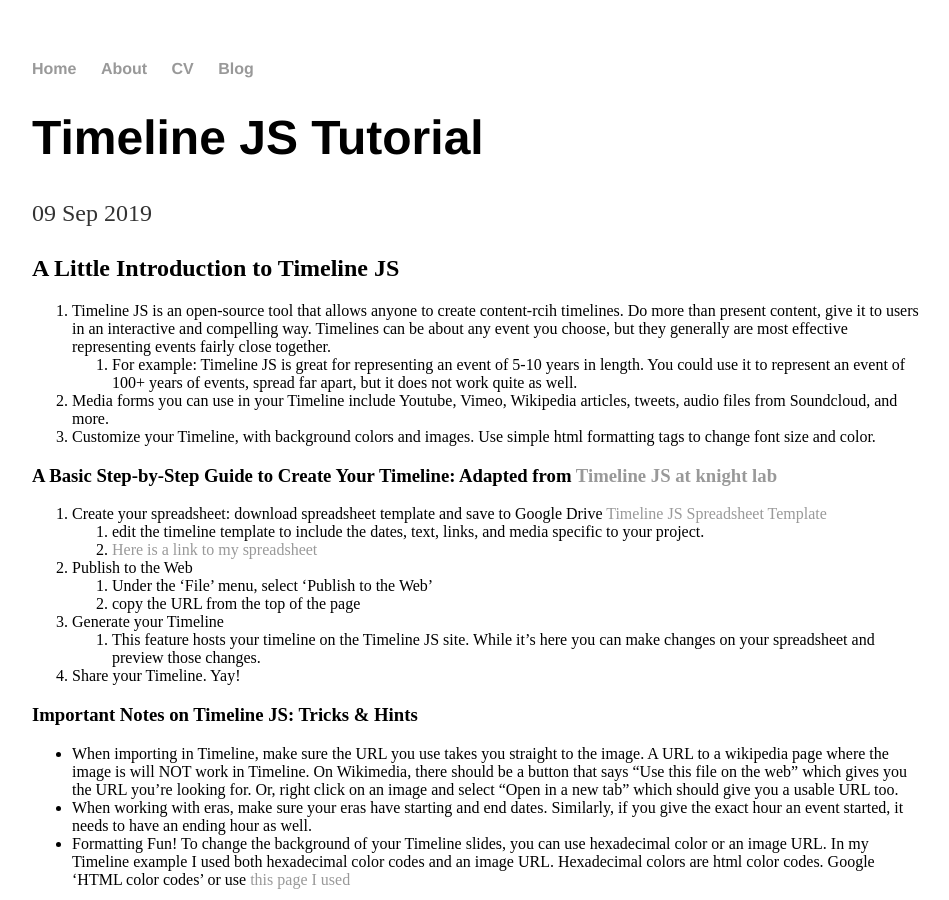
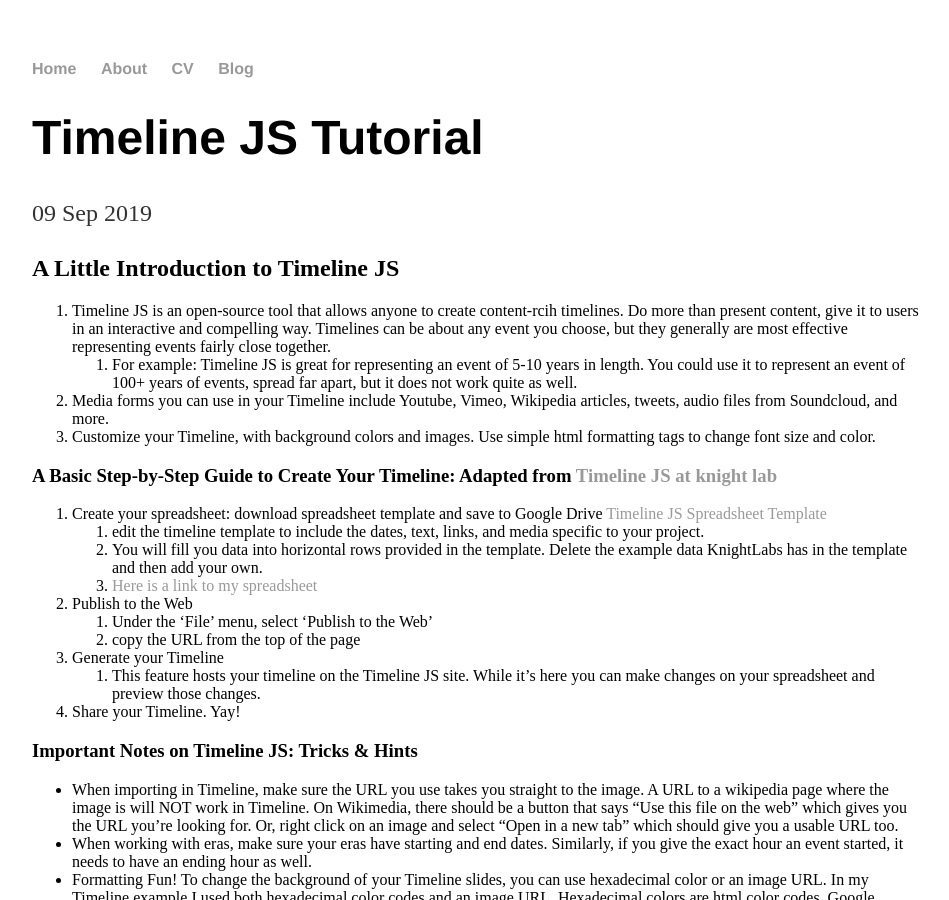
Before and after one commit to HannahEnsignGeorge/HannahEnsignGeorge.github.io, a Jekyll site: the page built from _posts/2019-09-09-Timeline-JS-Tutorial.md, in a window 1280 px wide and 900 px high. Shown: the whole window, without its empty margins (160-1109 px from the left). Built offline with Jekyll 4.4.1, drawn with Linux system fonts in a browser that asks for light colours.

Commit message:
Update 2019-09-09-Timeline-JS-Tutorial.md

```diff
--- a/_posts/2019-09-09-Timeline-JS-Tutorial.md
+++ b/_posts/2019-09-09-Timeline-JS-Tutorial.md
@@ -15,7 +15,8 @@
 
 1. Create your spreadsheet: download spreadsheet template and save to Google Drive [Timeline JS Spreadsheet Template](https://docs.google.com/spreadsheets/d/1L-BYrNCEAcSwn8Rr91uiYwee7VD-pK4x38auquRepm0/edit#gid=0)
     1. edit the timeline template to include the dates, text, links, and media specific to your project.
-    2. [Here is a link to my spreadsheet](https://docs.google.com/spreadsheets/d/1G_DhfiS3g_mIs-lPvuATjqSIDCgRX5gSK9W4pY1SeA0/edit#gid=0)
+    2. You will fill you data into horizontal rows provided in the template. Delete the example data KnightLabs has in the template and then add your own.
+    3. [Here is a link to my spreadsheet](https://docs.google.com/spreadsheets/d/1G_DhfiS3g_mIs-lPvuATjqSIDCgRX5gSK9W4pY1SeA0/edit#gid=0)
 
 2. Publish to the Web
    1. Under the 'File' menu, select 'Publish to the Web'
```
